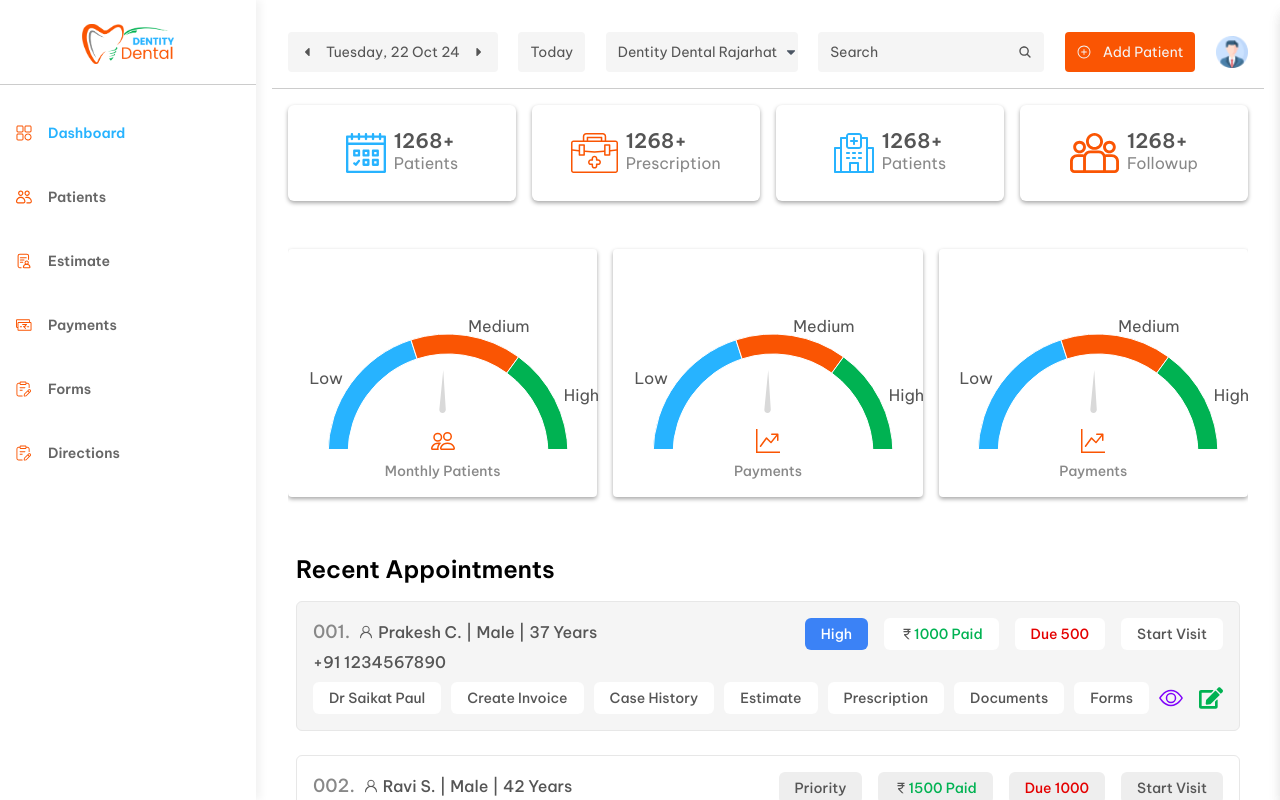
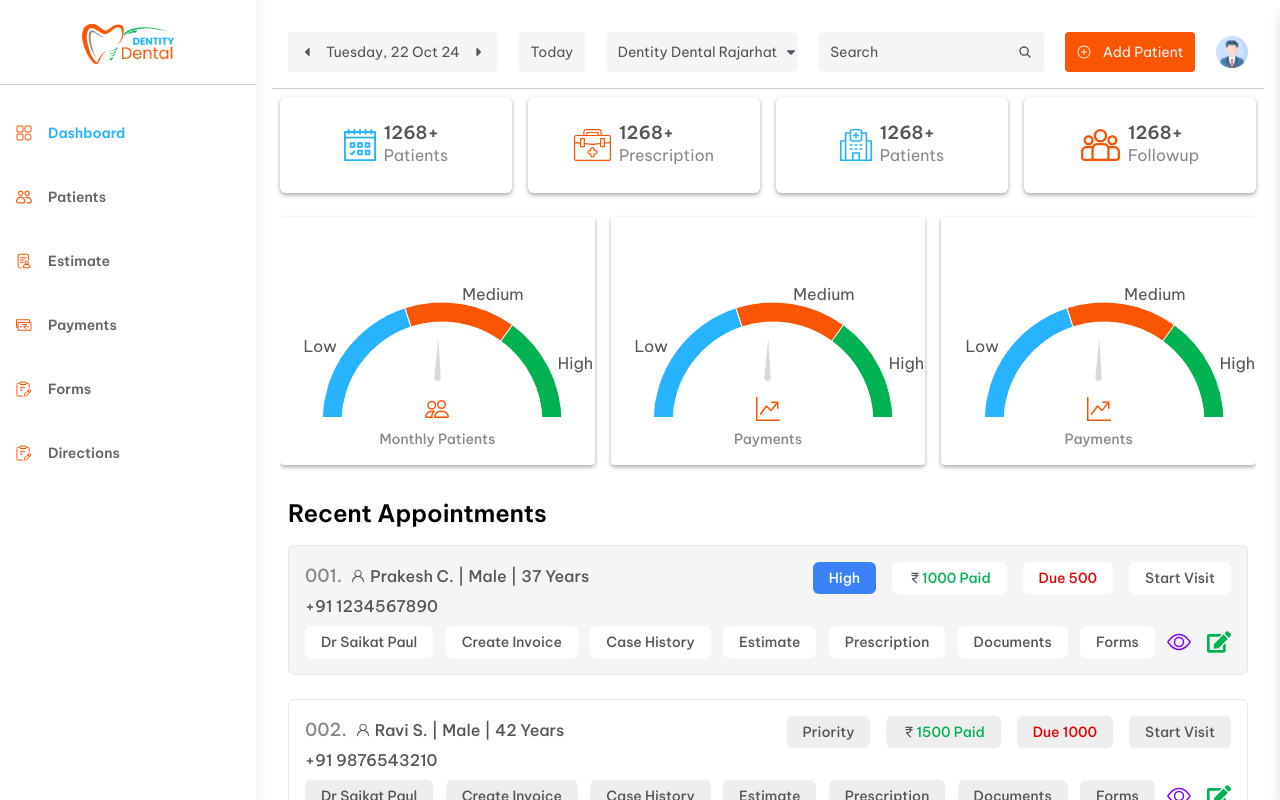
Before and after one commit to therebootai/democlinicsofwarefrontend, a React (Vite) app: page /doctor/dashboard in a window 1280 px wide. Built offline with nearby package versions, Linux system fonts and the light colour scheme.

Commit message:
modified

```diff
--- a/src/component/PerformanceComponent.jsx
+++ b/src/component/PerformanceComponent.jsx
@@ -28,11 +28,11 @@ const PerformanceComponent = () => {
                 <img
                   src={item.icons}
                   alt=""
-                  className="xlg:h-[2.5rem] h-[2rem]"
+                  className="xlg:h-[2rem] h-[1.5rem]"
                 />
               </div>
               <div className="flex flex-col">
-                <h1 className="text-[#555555] text-base/[20px] xlg:text-xl/[20px] font-semibold ">
+                <h1 className="text-[#555555] text-base/[20px] xlg:text-lg/[20px] font-semibold ">
                   {item.totalnumber}
                 </h1>
                 <h2 className="text-sm xlg:text-base text-[#888888] font-normal">
--- a/src/pages/doctos/Dashboard.jsx
+++ b/src/pages/doctos/Dashboard.jsx
@@ -92,7 +92,7 @@ const Dashboard = () => {
           </button>
         </Topheader>
       </div>
-      <div className="xl:p-8 p-4 flex flex-col gap-8">
+      <div className="xl:p-4 p-2 flex flex-col gap-2">
         <div>
           <PerformanceComponent />
         </div>
```
